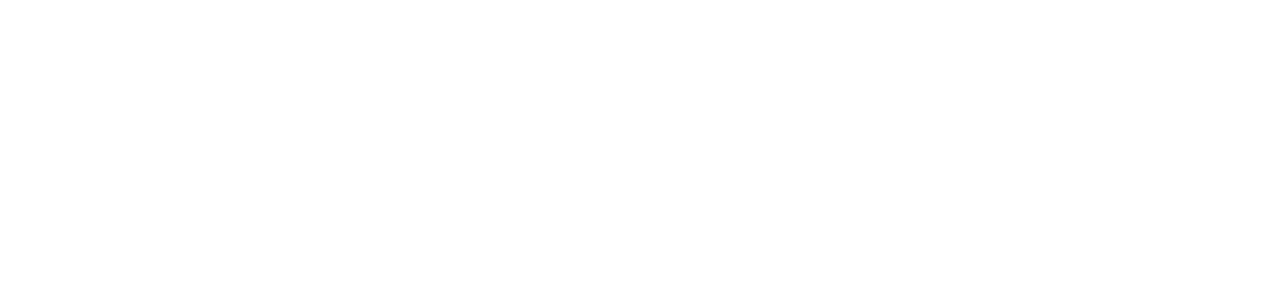
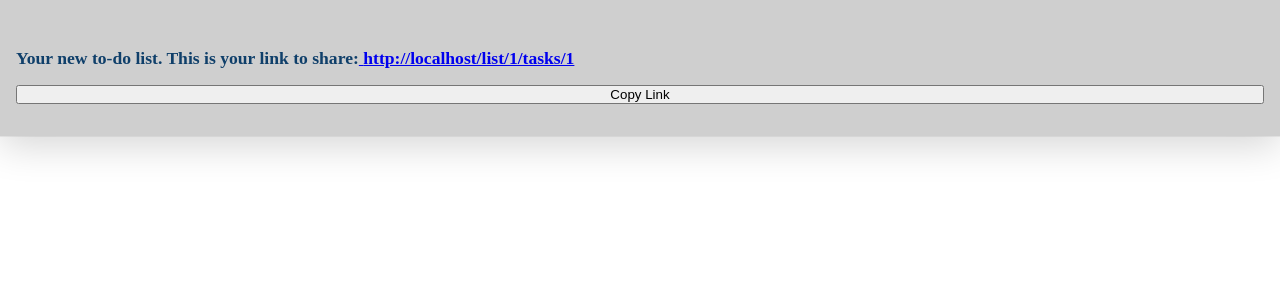
Before and after one commit to EsdrasMarcelinoDaSilva/desafio-front, a React (Vite) app: page /list/1/tasks/1 in a window 1280 px wide. Before the commit this address had no page. Shown: the top 300 px of the page. Built offline with nearby package versions, Linux system fonts and the light colour scheme; the HTML template or start-up script is replaced by a standard one.

Commit message:
final corrections

```diff
--- a/src/App.tsx
+++ b/src/App.tsx
@@ -16,6 +16,7 @@
             <Route path="/" element={<Home />} />
             <Route path="/todolist" element={<TodoList />} />
             <Route path="/list/:listId" element={<ListScreen />} />
+            <Route path="/list/:listId/tasks/:taskIds" element={<ListScreen />} />
           </Routes>
         </Router>
       </>
--- a/src/components/listScreen/ListScreen.tsx
+++ b/src/components/listScreen/ListScreen.tsx
@@ -1,17 +1,25 @@
 import * as C from './style/ListScreenStyle'
 import { useLocation } from 'react-router-dom'
 import TaskList, { TaskProps } from '../taskList/TaskList'
-import { useState } from 'react';
+import copy from 'copy-to-clipboard'
+import { useState } from 'react'
 
 export default function ListScreen(){
     const location = useLocation()
+    const [isLinkCopied, setIsLinkCopied] = useState(false)
     const [tasks, setTasks] = useState(location.state ? location.state.tasks : JSON.parse(localStorage.getItem('tasks') || '[]'))
     const title = location.state ? location.state.title : localStorage.getItem('title')  || ''
+    const link = window.location.href
 
-    const toggleTaskdone = (id: number) => {
+    const toggleTaskdone = (id: string) => {
             const updatedTasks = tasks.map((task: TaskProps) => task.id === id ? { ...task, done: !task.done } : task)
             setTasks(updatedTasks)
             localStorage.setItem('tasks', JSON.stringify(updatedTasks))
+    }
+
+    function copyToClipboard() {
+        copy(link);
+        setIsLinkCopied(true)
     }
 
     return (
@@ -19,7 +27,12 @@
             <C.Case>
                 <C.Title>{title}</C.Title>
                 <TaskList tasks={tasks} onToggleDone={toggleTaskdone}/>
-                <C.Paragraph>Your new to-do list</C.Paragraph>
+                <C.Paragraph>Your new to-do list. This is your link to share:
+                    <C.Link href={link} onClick={copyToClipboard}> {link}</C.Link></C.Paragraph>
+                <C.Button onClick={copyToClipboard}>Copy Link</C.Button>
+                <C.Paragraph>
+                    {isLinkCopied ? 'Link copied to clipboard' : ''}
+                </C.Paragraph>
             </C.Case>
         </C.Frame>
     )
--- a/src/components/listScreen/style/ListScreenStyle.ts
+++ b/src/components/listScreen/style/ListScreenStyle.ts
@@ -2,7 +2,7 @@
 
 export const Case = styled.main`
     height: fit-content;
-    width: 100vw;
+    width: 100%;
     display: flex;
     flex-direction: column;
     gap: 1em;
@@ -20,3 +20,8 @@
     font-weight: bold;
     font-size: 1.1em;
 `
+export const Button = styled.button`
+`
+export const Link = styled.a`
+    pointer-events: none;
+`
--- a/src/components/task/Task.tsx
+++ b/src/components/task/Task.tsx
@@ -1,8 +1,8 @@
 type TaskProps = {
-    id: number
+    id: string
     text: string
     done: boolean
-    onToggleDone: (id : number) => void
+    onToggleDone: (id : string) => void
 }
 
 export default function Task({ id, text, done, onToggleDone }: TaskProps){
--- a/src/components/taskList/TaskList.tsx
+++ b/src/components/taskList/TaskList.tsx
@@ -1,14 +1,14 @@
 import Task from "../task/Task"
 
 export type TaskProps = {
-    id: number
+    id: string
     text: string
     done: boolean
 }
 
 type TaskListProps = {
     tasks: TaskProps[]
-    onToggleDone: (id: number) => void
+    onToggleDone: (id: string) => void
 }
 
 export default function TaskList({ tasks, onToggleDone }: TaskListProps){
--- a/src/components/todoList/TodoList.tsx
+++ b/src/components/todoList/TodoList.tsx
@@ -6,8 +6,6 @@
 import copy from "copy-to-clipboard"
 import TaskList, { TaskProps } from "../taskList/TaskList"
 
-
-let idCounter = 1
 
 export default function TodoList(){
     const [title, setTitle] = useState('')
@@ -27,7 +25,7 @@
     }, [tasks])
 
     const addTask = () => {
-        const allTasks = text.split('\n').map(taskText => ({ id: idCounter++, text: taskText, done: false}))
+        const allTasks = text.split('\n').map(taskText => ({ id: uuidv4(), text: taskText, done: false}))
         setTasks(oldTasks => [...oldTasks, ...allTasks ])
         setText('')
     }
@@ -37,9 +35,13 @@
             toast.warn('Please fill in all fields before creating the list')
         }else{
             const listId = uuidv4()
+            const taskIds = tasks.map(task => task.id)
+            const listLink = `${window.location.origin}/list/${listId}/tasks/${taskIds.join('-')}`
+            localStorage.setItem(listId, JSON.stringify(tasks))
             navigate(`/list/${listId}`, { state: { tasks, title }})
-            copy(window.location.href)
+            copy(listLink)
             toast.success('The list has been created successfully! Link copied to clipboard')
+            console.log('link to the list', listLink)
         }
     }
 
```
